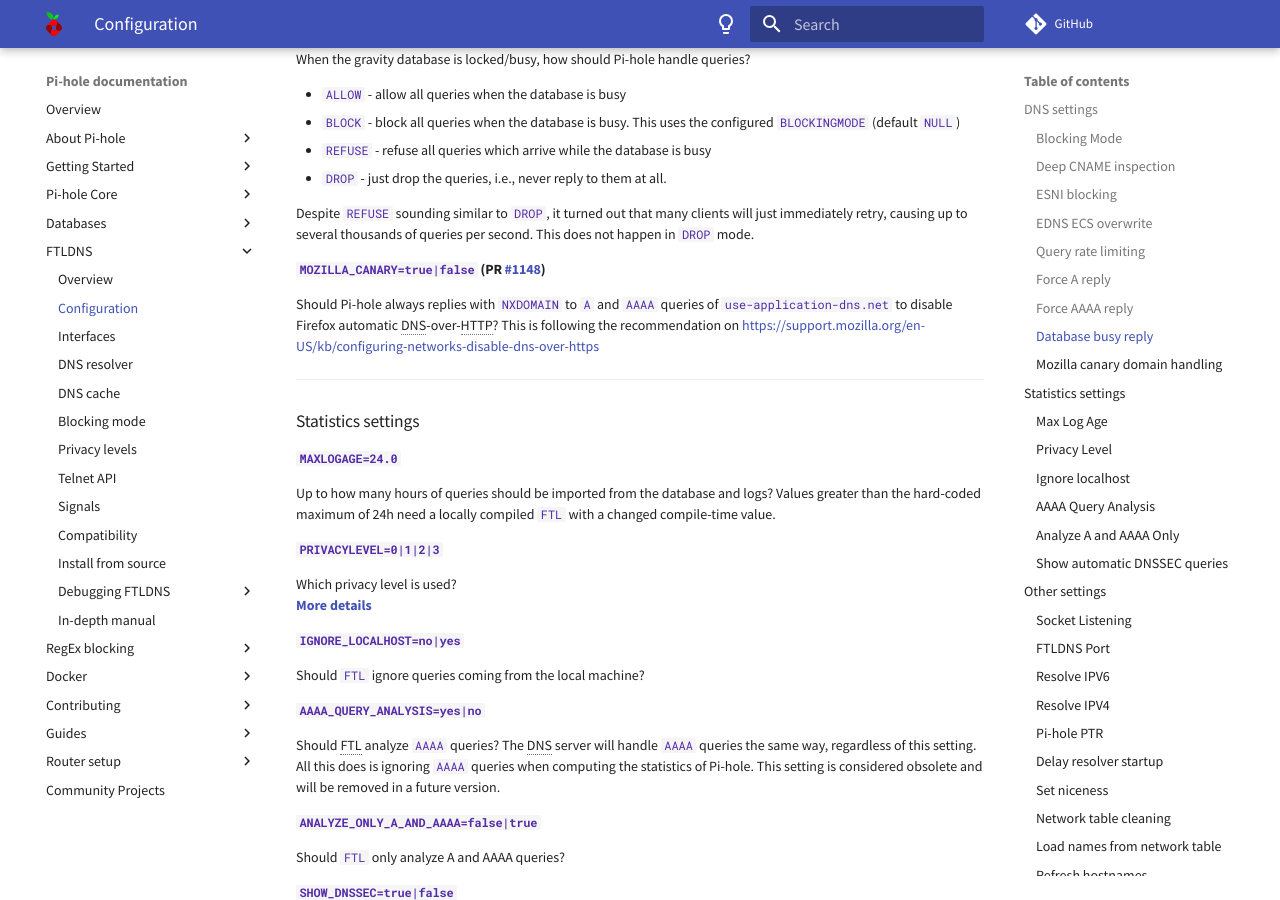
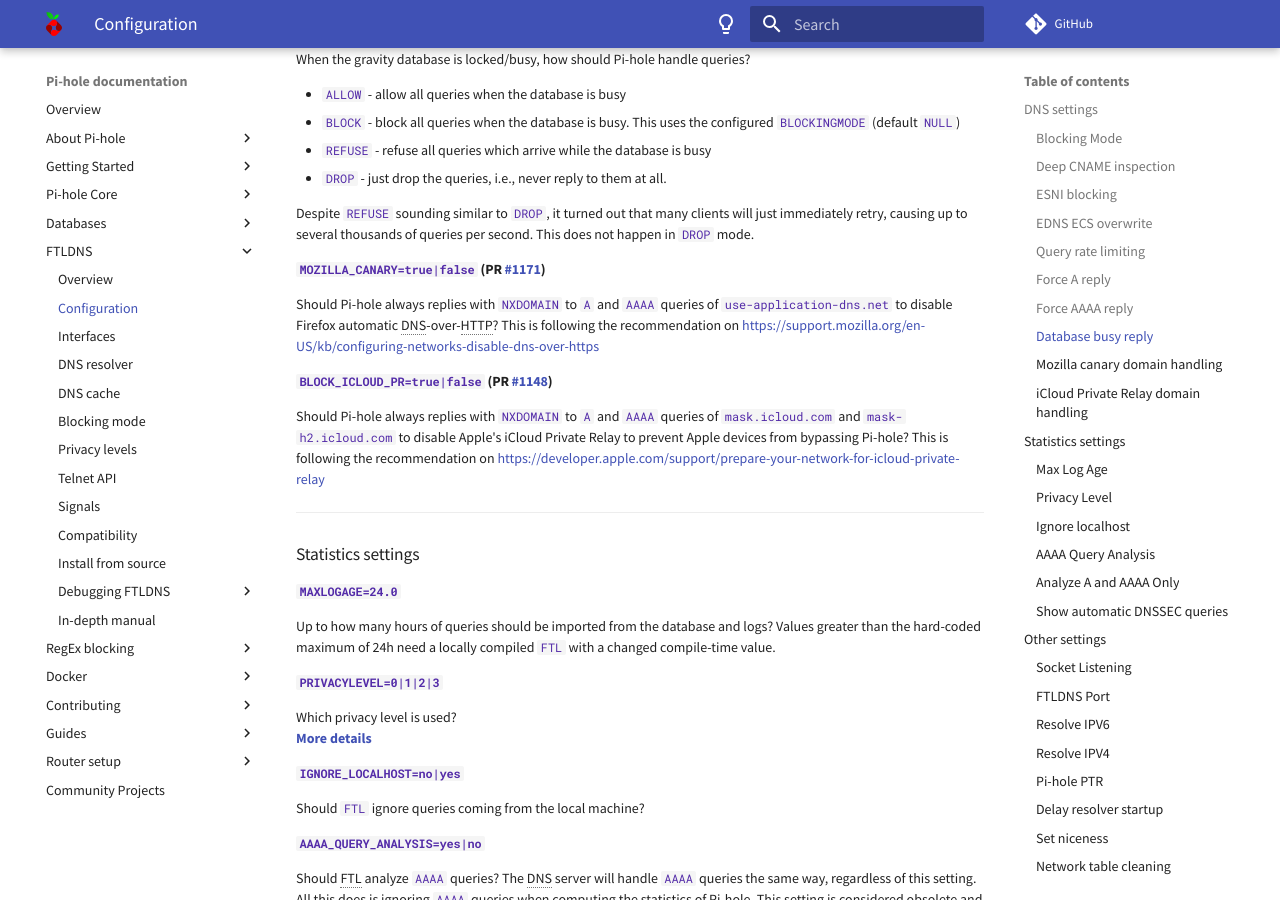
Before and after one commit to pi-hole/docs, an MkDocs documentation site: the page built from docs/ftldns/configfile.md, in a window 1280 px wide and 900 px high, scrolled down 1346 px. Built offline with MkDocs 1.6.1 and Material for MkDocs 9.7.7, drawn with Linux system fonts in a browser that asks for light colours; comment, search, counter and statistics services are not loaded.

Commit message:
Add  config option
Signed-off-by: yubiuser <ckoenig@posteo.de>

```diff
--- a/docs/ftldns/configfile.md
+++ b/docs/ftldns/configfile.md
@@ -59,10 +59,15 @@
 
 Despite `REFUSE` sounding similar to `DROP`, it turned out that many clients will just immediately retry, causing up to several thousands of queries per second. This does not happen in `DROP` mode.
 
-#### `MOZILLA_CANARY=true|false` (PR [#1148](https://github.com/pi-hole/FTL/pull/1148)) {#mozilla_canary data-toc-label='Mozilla canary domain handling'}
+#### `MOZILLA_CANARY=true|false` (PR [#1171](https://github.com/pi-hole/FTL/pull/1171)) {#mozilla_canary data-toc-label='Mozilla canary domain handling'}
 
 Should Pi-hole always replies with `NXDOMAIN` to `A` and `AAAA` queries of `use-application-dns.net` to disable Firefox automatic DNS-over-HTTP?
 This is following the recommendation on [https://support.mozilla.org/en-US/kb/configuring-networks-disable-dns-over-https](https://support.mozilla.org/en-US/kb/configuring-networks-disable-dns-over-https)
+
+#### `BLOCK_ICLOUD_PR=true|false` (PR [#1148](https://github.com/pi-hole/FTL/pull/1148)) {#icloud_private_relay data-toc-label='iCloud Private Relay domain handling'}
+
+Should Pi-hole always replies with `NXDOMAIN` to `A` and `AAAA` queries of `mask.icloud.com` and `mask-h2.icloud.com` to disable Apple's iCloud Private Relay to prevent Apple devices from bypassing Pi-hole?
+This is following the recommendation on [https://developer.apple.com/support/prepare-your-network-for-icloud-private-relay](https://developer.apple.com/support/prepare-your-network-for-icloud-private-relay)
 
 ---
 
```
